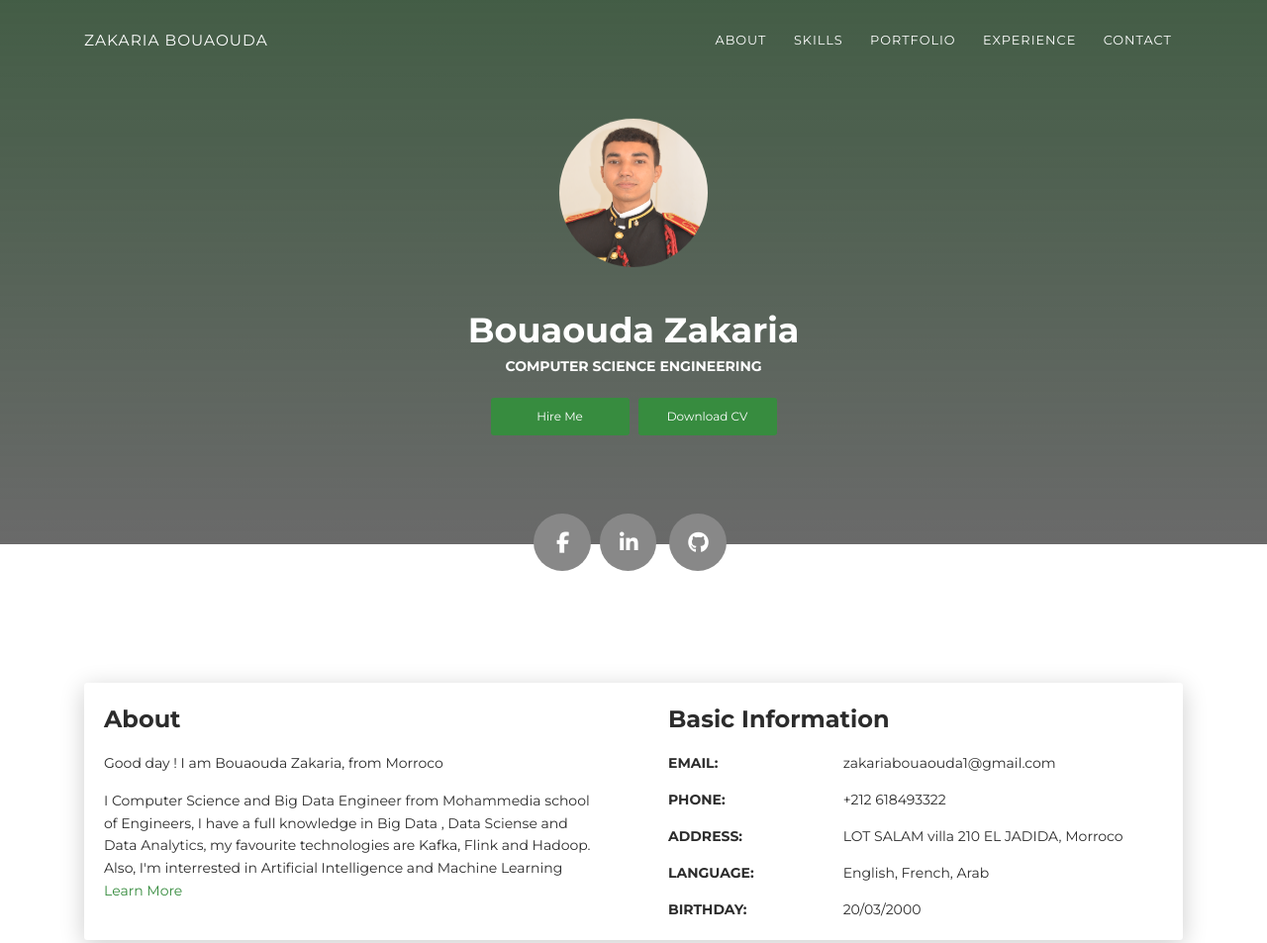
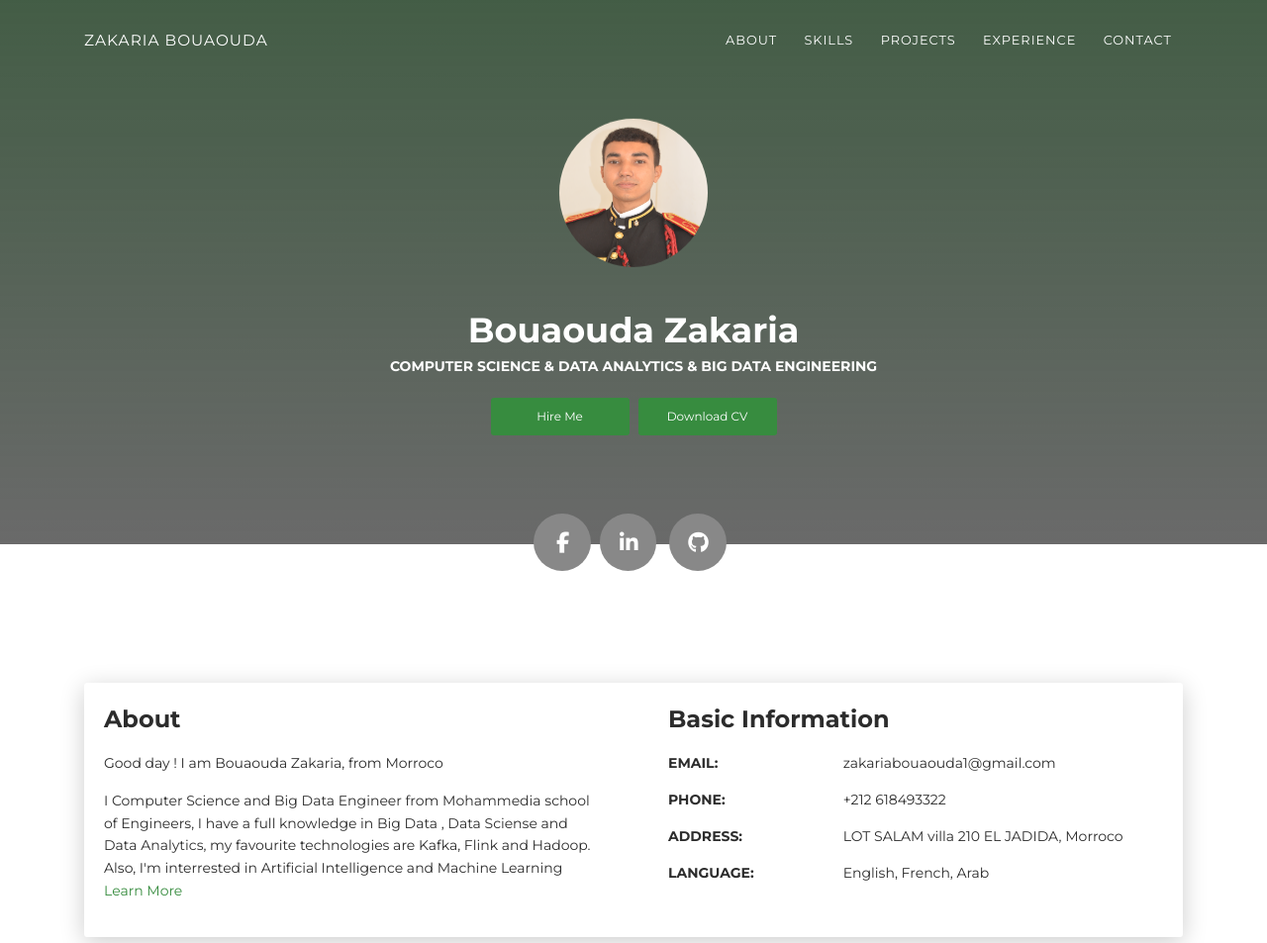
Before and after one commit to zakaria-bouaouda/zakaria-bouaouda.github.io, a plain HTML site: page index.html in a window 1280 px wide. Shown: the top 953 px of the page at 99% size. Drawn offline with Linux system fonts and the light colour scheme.

Commit message:
editing portfolio

```diff
--- a/index.html
+++ b/index.html
@@ -34,7 +34,7 @@
               <ul class="navbar-nav">
                 <li class="nav-item"><a class="nav-link smooth-scroll" href="#about">About</a></li>
                 <li class="nav-item"><a class="nav-link smooth-scroll" href="#skill">Skills</a></li>
-                <li class="nav-item"><a class="nav-link smooth-scroll" href="#portfolio">Portfolio</a></li>
+                <li class="nav-item"><a class="nav-link smooth-scroll" href="#portfolio">Projects</a></li>
                 <li class="nav-item"><a class="nav-link smooth-scroll" href="#experience">Experience</a></li>
                 <li class="nav-item"><a class="nav-link smooth-scroll" href="#contact">Contact</a></li>
               </ul>
@@ -53,7 +53,7 @@
         <div class="content-center">
           <div class="cc-profile-image"><a href="#"><img src="images/me.png" alt="Image"/></a></div>
           <div class="h2 title">Bouaouda Zakaria</div>
-          <p class="category text-white">Computer Science Engineering</p><a class="btn btn-primary smooth-scroll mr-2" href="#contact" data-aos="zoom-in" data-aos-anchor="data-aos-anchor">Hire Me</a><a class="btn btn-primary" href="pdf/cv.pdf"" data-aos="zoom-in" data-aos-anchor="data-aos-anchor">Download CV</a>
+          <p class="category text-white">Computer Science & Data Analytics & Big Data Engineering</p><a class="btn btn-primary smooth-scroll mr-2" href="#contact" data-aos="zoom-in" data-aos-anchor="data-aos-anchor">Hire Me</a><a class="btn btn-primary" href="pdf/cv.pdf"" data-aos="zoom-in" data-aos-anchor="data-aos-anchor">Download CV</a>
         </div>
       </div>
         </div>
@@ -98,10 +98,7 @@
               <div class="col-sm-4"><strong class="text-uppercase">Language:</strong></div>
               <div class="col-sm-8">English, French, Arab</div>
             </div>
-            <div class="row mt-3">
-              <div class="col-sm-4"><strong class="text-uppercase">birthday:</strong></div>
-              <div class="col-sm-8">20/03/2000</div>
-            </div>
+
           </div>
         </div>
       </div>
@@ -276,7 +273,7 @@
                     <img src="images/4.jpg" alt="Image" style="width: 100%; height: 300px">
                 </div>
                 <div class="down-content">
-                    <h4>data Science</h4>
+                    <h4>Data Science</h4>
 
                     <span> <strong>SQL for Data Science</strong></span>
 
```
